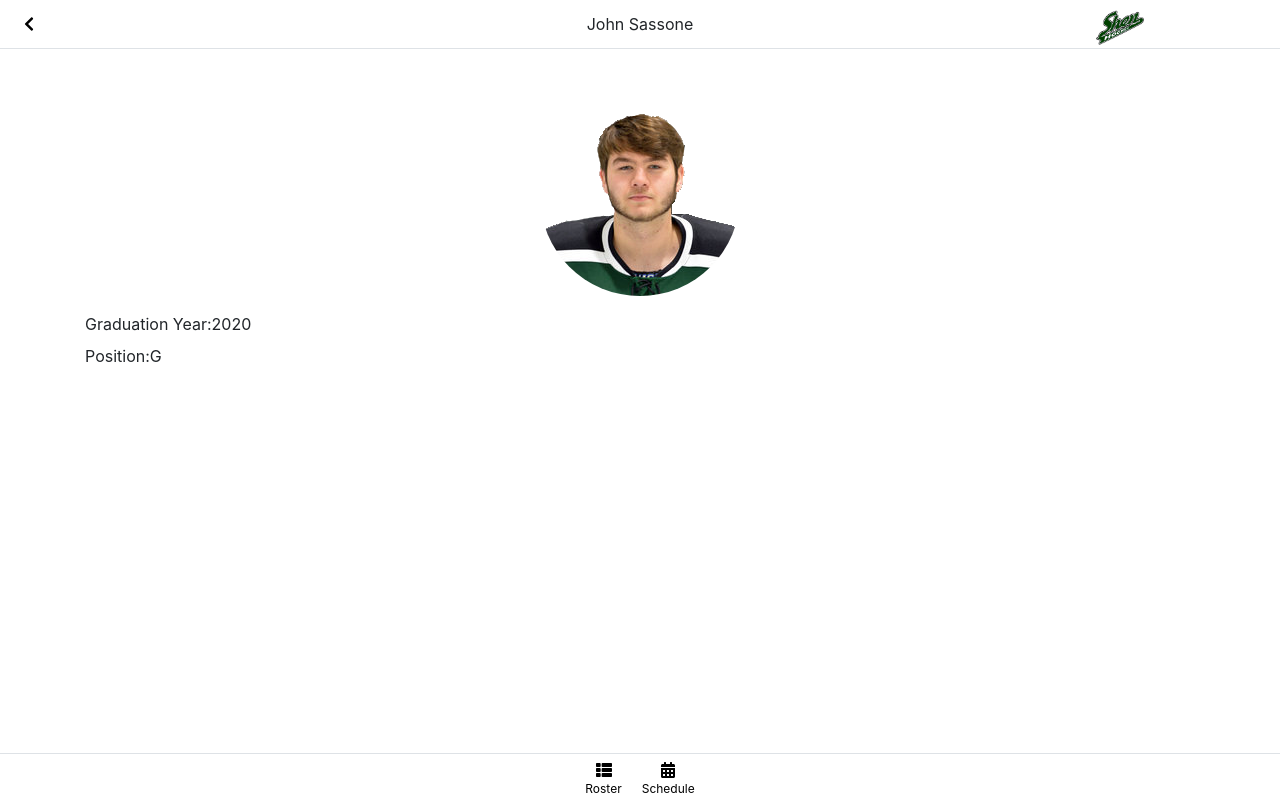
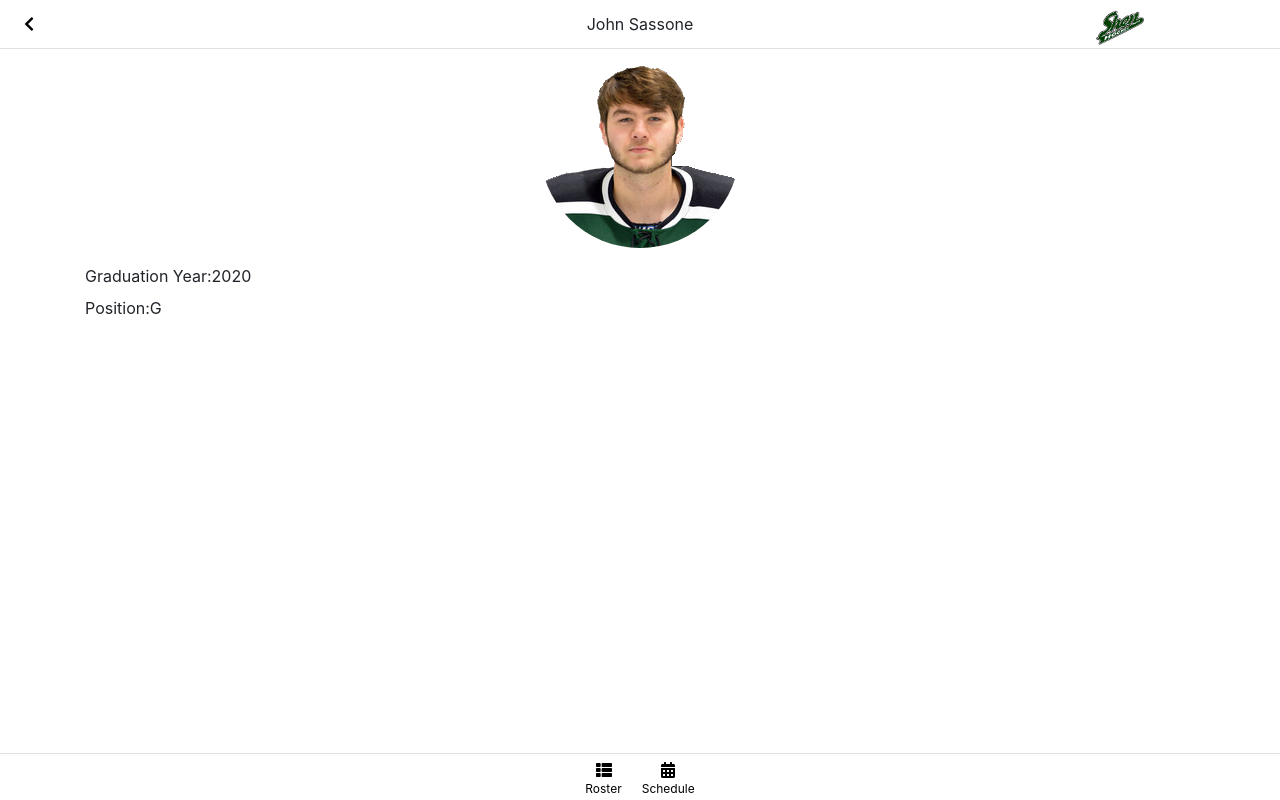
Before and after one commit to mikesae/hockey-roster-pwa, a React (Create React App) app: page /player/1 in a window 1280 px wide. Built offline with nearby package versions, Linux system fonts and the light colour scheme.

Commit message:
Remove spacer from player detail so there's only one.

```diff
--- a/src/PlayerDetail.tsx
+++ b/src/PlayerDetail.tsx
@@ -22,7 +22,6 @@ export class PlayerDetail extends Component {
             <>
                 <TopNavbar title={player.name} showBackNav={true}/>
                 <div className="spacer"/>
-                <div className="spacer"/>
                 <Container className="container">
                     <FormGroup>
                         <Image roundedCircle src={player.imageUrl} alt={player.name}/>
```
